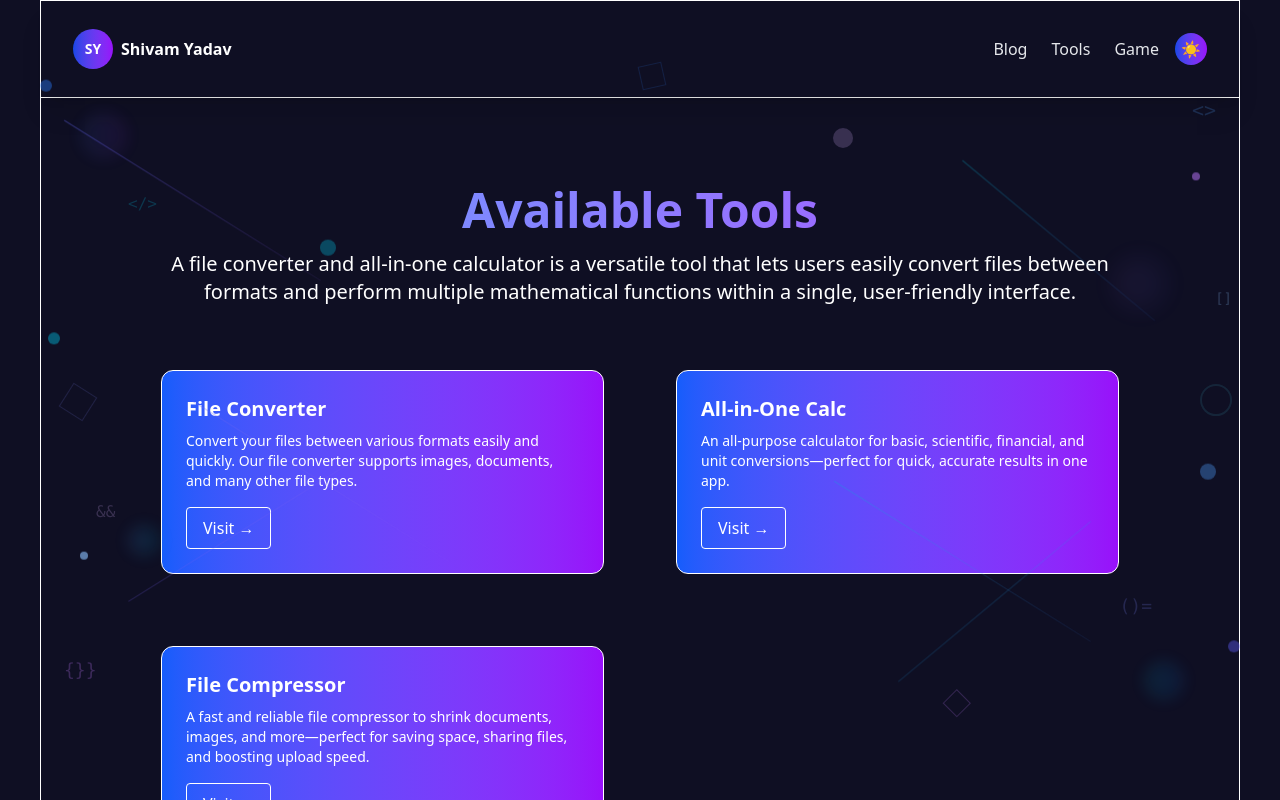
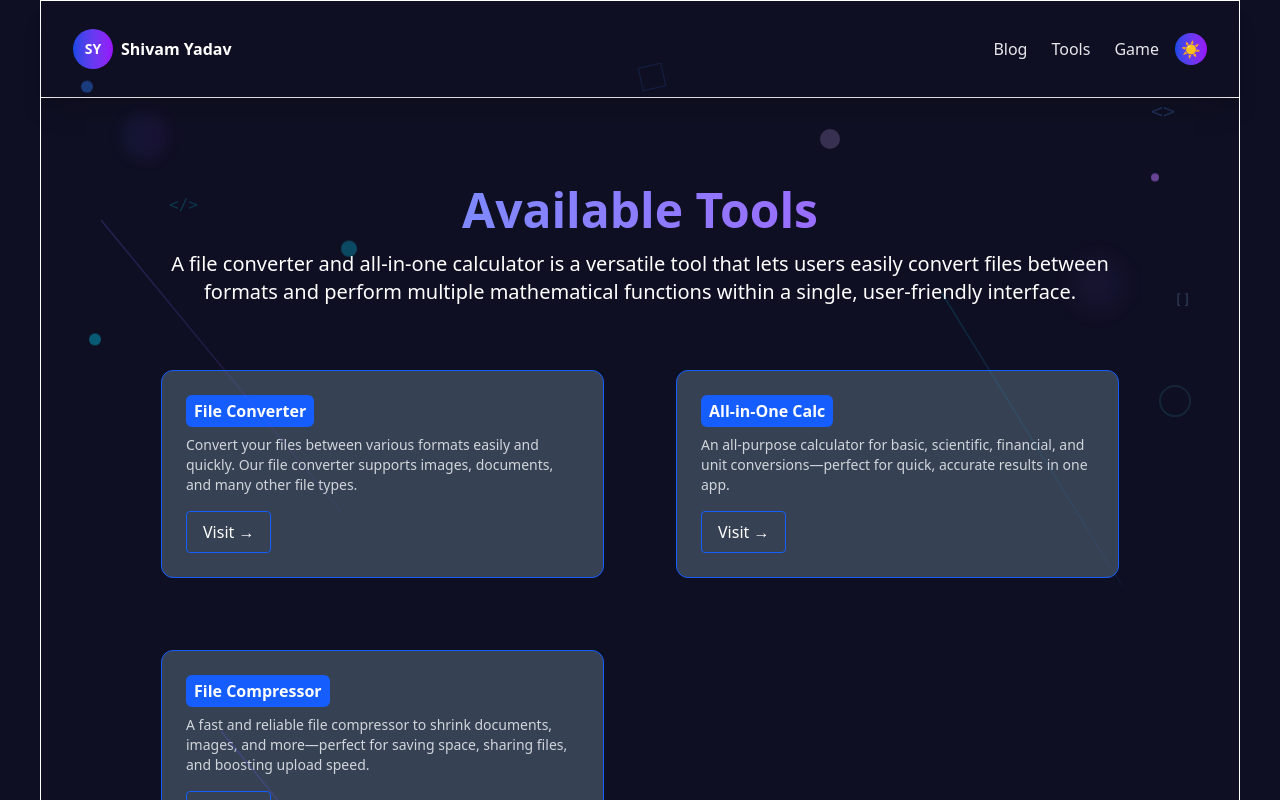
Before and after one commit to iCoder5744/portfolio, a Next.js app: page /tools in a window 1280 px wide. Shown: the top 800 px of the page. Built offline with nearby package versions, Linux system fonts and the light colour scheme.

Commit message:
some style color changed

```diff
--- a/src/app/blog/[slug]/page.js
+++ b/src/app/blog/[slug]/page.js
@@ -39,7 +39,7 @@ export default async function BlogPostPage({ params }) {
   if (!post) notFound();
 
   return (
-    <div className=" shadow-x max-w-[1200px] border border-white mx-0 sm:mx-4 md:mx-6 lg:mx-auto
+    <div className="relative min-h-screen shadow-x max-w-[1200px] border border-white mx-0 sm:mx-4 md:mx-6 lg:mx-auto
           bg-transparent transition-all duration-300">
       <FloatingBackground />
 
--- a/src/app/blog/page.js
+++ b/src/app/blog/page.js
@@ -12,7 +12,7 @@ export const metadata = {
 
 export default function BlogPage() {
   return (
-    <div className="jsx-be7a05a46dd73081 shadow-x max-w-[1200px] border border-white mx-0 sm:mx-4 md:mx-6 lg:mx-auto bg-transparent transition-all duration-300">
+    <div className="relative min-h-screen shadow-x max-w-[1200px] border border-white mx-0 sm:mx-4 md:mx-6 lg:mx-auto bg-transparent transition-all duration-300">
 
       <FloatingBackground />
 
--- a/src/app/tools/[slug]/page.js
+++ b/src/app/tools/[slug]/page.js
@@ -25,7 +25,7 @@ export default async function ToolPage({ params }) {
   };
 
   return (
-    <div className=" shadow-x max-w-[1200px] border border-white mx-0 sm:mx-4 md:mx-6 lg:mx-auto
+    <div className="relative min-h-screen shadow-x max-w-[1200px] border border-white mx-0 sm:mx-4 md:mx-6 lg:mx-auto
               bg-transparent transition-all duration-300">
       <FloatingBackground />
 
--- a/src/app/tools/page.js
+++ b/src/app/tools/page.js
@@ -31,9 +31,9 @@ export default function ToolsPage() {
 
   return (
     <section>
-      <div className=" shadow-x max-w-[1200px] border border-white mx-0 sm:mx-4 md:mx-6 lg:mx-auto
+      <div className="relative min-h-screen shadow-x max-w-[1200px] border border-white mx-0 sm:mx-4 md:mx-6 lg:mx-auto
           bg-transparent transition-all duration-300">
-            <FloatingBackground />
+        <FloatingBackground />
 
 
         <div className='border-b border-white'>
@@ -48,12 +48,15 @@ export default function ToolsPage() {
           </div>
           <div className="grid sm:grid-cols-2 gap-6 px-4 lg:px-14 pb-12  ">
             {tools.map((tool) => (
-              <div key={tool.slug} className="border rounded-xl p-6 lg:m-6 bg-gradient-to-r from-blue-600 to-purple-600 text-white">
-                <h2 className="text-xl font-semibold">{tool.title}</h2>
-                <p className="mt-2 mb-4 text-sm">{tool.description}</p>
+              <div key={tool.slug} className="border border-blue-600 rounded-xl p-6 lg:m-6 bg-gray-700 text-white">
+                <div className="inline-block rounded-md bg-blue-600 px-2 py-1">
+                  <h2 className="text-md font-semibold text-white">{tool.title}</h2>
+                </div>
+
+                <p className="mt-2 mb-4 text-sm text-gray-300">{tool.description}</p>
                 <Link
                   href={`/tools/${tool.slug}`}
-                  className="inline-block border px-4 py-2 rounded hover:bg-white hover:text-black transition"
+                  className="inline-block border border-blue-600 px-4 py-2 rounded hover:bg-white hover:text-black transition"
                 >
                   Visit →
                 </Link>
--- a/src/components/About.js
+++ b/src/components/About.js
@@ -21,7 +21,7 @@ export default function About() {
       {/* Animated Background Elements */}
       <FloatingBackground />
 
-      <div className="jsx-be7a05a46dd73081 max-w-[1200px] shadow-xl mx-auto p-2 sm:px-6 lg:px-14 sm:pt-6 bg-transparent transition-all duration-300 relative z-10">
+      <div className="jsx-be7a05a46dd73081 max-w-[1200px] shadow-xl mx-auto p-2 sm:px-6 lg:px-14  bg-transparent transition-all duration-300 relative z-10">
 
 
         <div className='mb-8 sm:mb-12'>
--- a/src/components/FloatingBackground.js
+++ b/src/components/FloatingBackground.js
@@ -5,7 +5,7 @@ export default function FloatingBackground() {
   return (
     <>
       {/* Animated Background Elements */}
-      <div className="absolute inset-0 overflow-hidden">
+<div className="absolute inset-0 overflow-hidden pointer-events-none">
         {/* Floating Particles */}
         <div className="absolute top-20 left-10 w-3 h-3 bg-blue-500 rounded-full animate-float opacity-40"></div>
         <div className="absolute top-40 right-20 w-2 h-2 bg-purple-400 rounded-full animate-float-reverse opacity-50"></div>
--- a/src/components/Hero.js
+++ b/src/components/Hero.js
@@ -70,9 +70,9 @@ export default function Hero() {
         </div>
 
         <div className="py-3 px-4 sm:px-6 md:px-10 lg:px-16 mx-auto w-full pt-0 sm:pt-8 md:pt-10 relative z-10">
-          <div className="flex flex-col md:flex-row items-start justify-between gap-4">
+          <div className="flex flex-col md:flex-row items-center justify-between gap-4">
             {/* Text Content - order changes on mobile */}
-            <div className="w-full md:w-1/2 order-1 flex flex-col justify-center md:justify-start max-md:items-center md:items-start max-md:text-center md:ml-5">
+            <div className="  w-full md:w-1/2 order-1 flex flex-col justify-center md:justify-start max-md:items-center md:items-start max-md:text-center md:ml-5">
               <motion.div
                 initial={{ opacity: 0, y: 50 }}
                 animate={{ opacity: 1, y: 0 }}
@@ -84,7 +84,7 @@ export default function Hero() {
                     animate={{ opacity: 1, y: 0 }}
                     className="mb-2 md:mb-4"
                   >
-                    <h1 className="text-2xl md:text-4xl mb-2 sm:mb-4">👋</h1>
+                    <h1 className="text-2xl md:text-5xl mb-2 sm:mb-6">👋</h1>
                   </motion.div>
 
                   <motion.div
@@ -92,7 +92,7 @@ export default function Hero() {
                     animate={{ opacity: 1, y: 0 }}
                     transition={{ delay: 0.1 }}
                   >
-                    <h2 className="text-xl text-[#a1a1aa] sm:mb-2">Hello! I&apos;m</h2>
+                    <h2 className="text-xl text-[#a1a1aa] sm:mb-4">Hello! I&apos;m</h2>
                     <h1 className="font-bold text-5xl md:text-5xl lg:text-6xl mb-4 bg-gradient-to-r from-[#6366f1] to-[#8b5cf6] bg-clip-text text-transparent">
                       Shivam Yadav
                     </h1>
@@ -103,7 +103,7 @@ export default function Hero() {
                     animate={{ opacity: 1, y: 0 }}
                     transition={{ delay: 0.2 }}
                   >
-                    <h3 className="text-md sm:text-xl md:text-2xl text-[#a1a1aa] mb-2">
+                    <h3 className="text-md sm:text-lg md:text-2xl text-[#a1a1aa] mb-2 sm:mb-4">
                       A Front End Developer | Web Designer
                     </h3>
                   </motion.div>
@@ -149,7 +149,7 @@ export default function Hero() {
             </div>
 
             {/* Image Content - order changes on mobile */}
-            <div className="w-full md:w-1/2 order-2 flex justify-center md:justify-start items-start md:items-center mb-8 md:mb-0">
+            <div className=" w-full md:w-1/2 order-2 flex justify-center md:justify-start items-start md:items-center mb-8 md:mb-0">
               <motion.div
                 initial={{ opacity: 0, scale: 0.8 }}
                 animate={{ opacity: 1, scale: 1 }}
--- a/src/components/Navbar.js
+++ b/src/components/Navbar.js
@@ -49,7 +49,7 @@ export default function Navbar() {
           <div className="rounded-full bg-gradient-to-r from-blue-700 to-purple-600 p-1 w-10 h-10 flex items-center justify-center">
             <span className="text-white font-bold text-sm">SY</span>
           </div>
-          <span className="text-white font-bold sm:hidden">Shivam Yadav</span>
+          <span className="text-white font-bold ">Shivam Yadav</span>
         </div>
       </Link>
 
```
